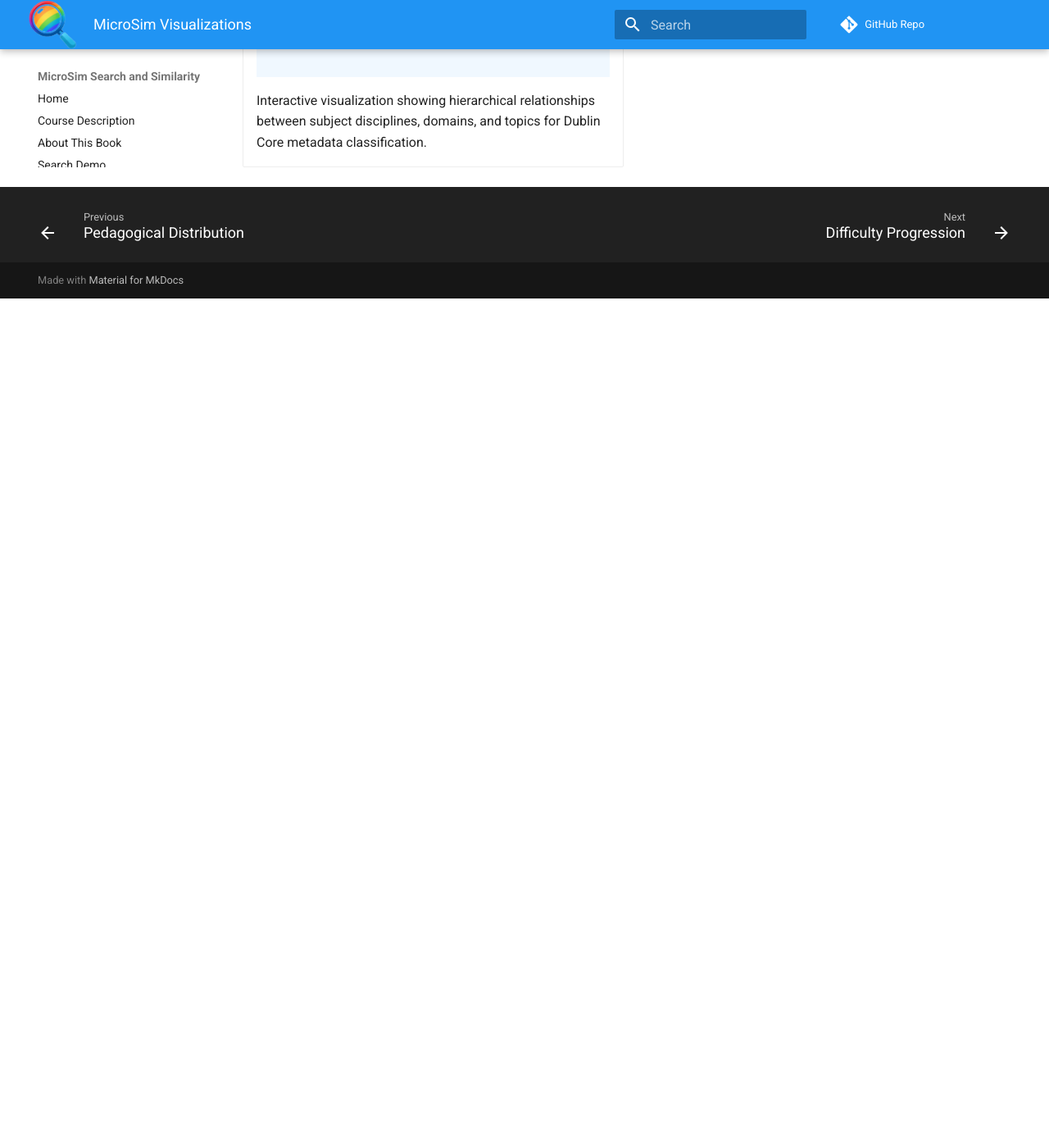
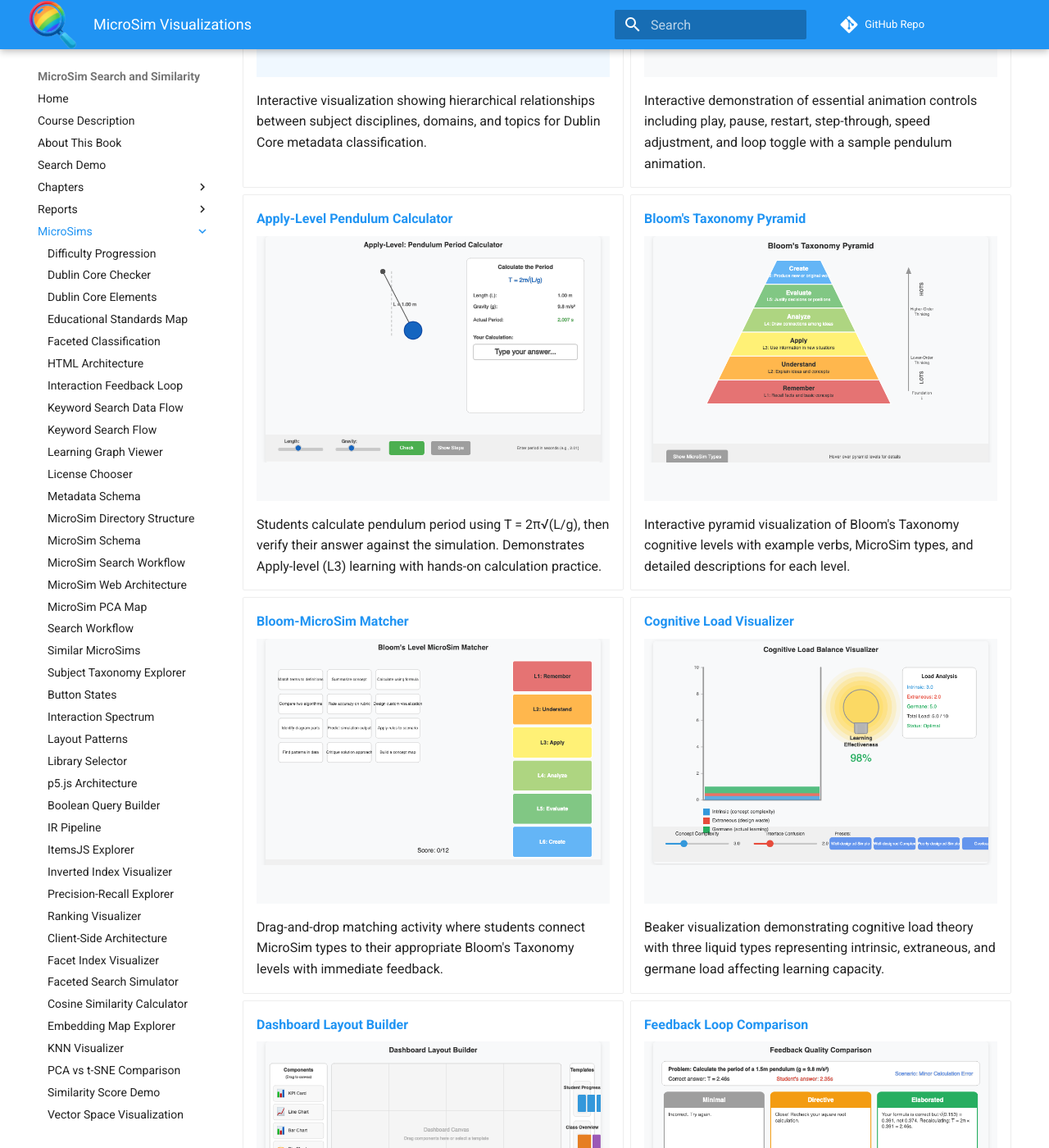
Before and after one commit to dmccreary/search-microsims, an MkDocs documentation site: the page built from docs/sims/index.md, in a window 1280 px wide and 1400 px high, scrolled down 5025 px. Shown: the whole window at 82% size. Built offline with MkDocs 1.6.1 and Material for MkDocs 9.7.7, drawn with Linux system fonts in a browser that asks for light colours; comment, search, counter and statistics services are not loaded; before the commit the page ends 5389 px from its top, so only the background shows below that; some of the changed text lies outside the part shown.

Commit message:
updating content

```diff
--- a/docs/sims/apply-level-pendulum/apply-level-pendulum.js
+++ b/docs/sims/apply-level-pendulum/apply-level-pendulum.js
@@ -21,7 +21,10 @@ function updateCanvasSize() {
 function setup() {
   updateCanvasSize();
   let canvas = createCanvas(canvasWidth, drawHeight + controlHeight);
-  canvas.parent('canvas-container');
+  let container = document.getElementById('canvas-container');
+  if (container) {
+    canvas.parent(container);
+  }
   textAlign(CENTER, CENTER);
 }
 
--- a/docs/sims/index.md
+++ b/docs/sims/index.md
@@ -124,4 +124,94 @@ This section contains interactive MicroSims covering topics in metadata, search
 
     Interactive visualization showing hierarchical relationships between subject disciplines, domains, and topics for Dublin Core metadata classification.
 
+- **[Animation Control Panel](./animation-control-panel/index.md)**
+
+    ![Animation Control Panel](./animation-control-panel/animation-control-panel.png)
+
+    Interactive demonstration of essential animation controls including play, pause, restart, step-through, speed adjustment, and loop toggle with a sample pendulum animation.
+
+- **[Apply-Level Pendulum Calculator](./apply-level-pendulum/index.md)**
+
+    ![Apply-Level Pendulum Calculator](./apply-level-pendulum/apply-level-pendulum.png)
+
+    Students calculate pendulum period using T = 2π√(L/g), then verify their answer against the simulation. Demonstrates Apply-level (L3) learning with hands-on calculation practice.
+
+- **[Bloom's Taxonomy Pyramid](./blooms-taxonomy-pyramid/index.md)**
+
+    ![Bloom's Taxonomy Pyramid](./blooms-taxonomy-pyramid/blooms-taxonomy-pyramid.png)
+
+    Interactive pyramid visualization of Bloom's Taxonomy cognitive levels with example verbs, MicroSim types, and detailed descriptions for each level.
+
+- **[Bloom-MicroSim Matcher](./bloom-microsim-matcher/index.md)**
+
+    ![Bloom-MicroSim Matcher](./bloom-microsim-matcher/bloom-microsim-matcher.png)
+
+    Drag-and-drop matching activity where students connect MicroSim types to their appropriate Bloom's Taxonomy levels with immediate feedback.
+
+- **[Cognitive Load Visualizer](./cognitive-load-visualizer/index.md)**
+
+    ![Cognitive Load Visualizer](./cognitive-load-visualizer/cognitive-load-visualizer.png)
+
+    Beaker visualization demonstrating cognitive load theory with three liquid types representing intrinsic, extraneous, and germane load affecting learning capacity.
+
+- **[Dashboard Layout Builder](./dashboard-patterns/index.md)**
+
+    ![Dashboard Layout Builder](./dashboard-patterns/dashboard-patterns.png)
+
+    Drag-and-drop tool for constructing effective dashboard layouts by selecting and arranging components on a grid canvas with preset templates.
+
+- **[Feedback Loop Comparison](./feedback-loop-sim/index.md)**
+
+    ![Feedback Loop Comparison](./feedback-loop-sim/feedback-loop-sim.png)
+
+    Three-panel comparison of feedback styles (minimal, directive, elaborated) across different error scenarios showing effectiveness percentages and research findings.
+
+- **[Grade Level Progression](./grade-level-progression/index.md)**
+
+    ![Grade Level Progression](./grade-level-progression/grade-level-progression.png)
+
+    Visual timeline showing characteristics of educational content across grade levels from elementary through graduate, with reading level and complexity indicators.
+
+- **[Graph Layout Gallery](./graph-viz-gallery/index.md)**
+
+    ![Graph Layout Gallery](./graph-viz-gallery/graph-viz-gallery.png)
+
+    Gallery of five graph layout algorithms (Force-Directed, Hierarchical, Circular, Radial, Grid) showing the same data rendered in each style with descriptions.
+
+- **[Guided Discovery Path](./guided-discovery-path/index.md)**
+
+    ![Guided Discovery Path](./guided-discovery-path/guided-discovery-path.png)
+
+    Nine-step interactive workflow showing the guided discovery learning process from initial question through scaffolded exploration to knowledge transfer.
+
+- **[Learning Theories Comparison](./learning-theories-compare/index.md)**
+
+    ![Learning Theories Comparison](./learning-theories-compare/learning-theories-compare.png)
+
+    Four-quadrant comparison of major learning theories (Constructivism, Behaviorism, Cognitivism, Experiential) with central design challenge integration.
+
+- **[Rubric Scorer](./rubric-scorer/index.md)**
+
+    ![Rubric Scorer](./rubric-scorer/rubric-scorer.png)
+
+    Interactive rubric assessment tool where students evaluate work samples using criteria and compare their scores against expert assessment.
+
+- **[Simulation Anatomy](./simulation-anatomy/index.md)**
+
+    ![Simulation Anatomy](./simulation-anatomy/simulation-anatomy.png)
+
+    Annotated diagram showing the five essential regions of an educational simulation interface: Visualization, Control Panel, Information, Title, and Help.
+
+- **[Standards Comparison](./standards-comparison/index.md)**
+
+    ![Standards Comparison](./standards-comparison/standards-comparison.png)
+
+    Side-by-side comparison of educational standards frameworks (Common Core, NGSS, ISTE, state standards) with feature analysis and recommendations.
+
+- **[Timeline Layout Styles](./timeline-styles/index.md)**
+
+    ![Timeline Layout Styles](./timeline-styles/timeline-styles.png)
+
+    Comparison of four timeline visualization styles (Horizontal Linear, Vertical Scroll, Centered Alternating, Parallel Tracks) with the same event data.
+
 </div>
```
Also changed, not shown: docs/sims/apply-level-pendulum/index.md (+1 -0 lines), docs/sims/bloom-microsim-matcher/bloom-microsim-matcher.js (+8 -3 lines), docs/sims/bloom-microsim-matcher/bloom-microsim-matcher.png.
